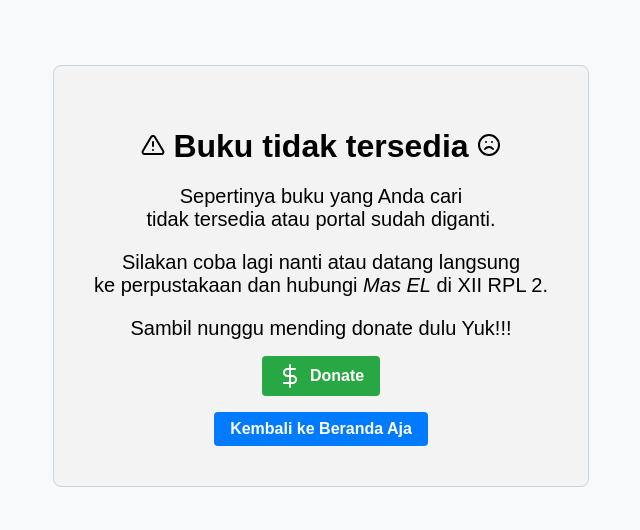
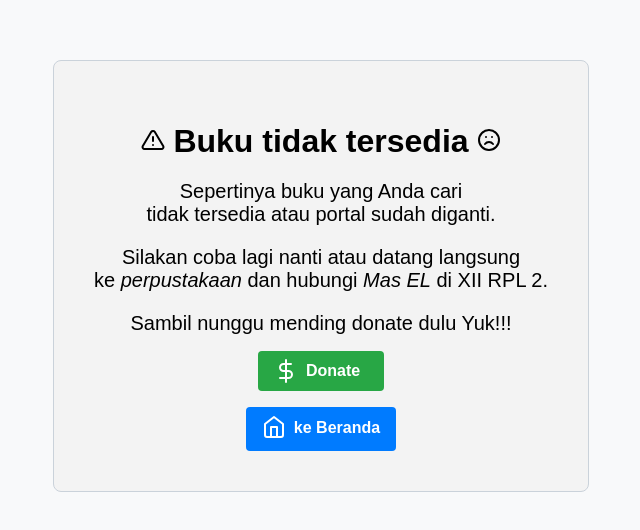
Before and after one commit to yrkifla/perpustakaan, a plain HTML site: page perpustakaan/eror/eror.html in a window 1280 px wide. Shown: the part 124-654 px from the top of the page, without its empty margins (319-959 px from the left). Drawn offline with nearby package versions, Linux system fonts and the light colour scheme.

Commit message:
up buton back

```diff
--- a/perpustakaan/eror/eror.html
+++ b/perpustakaan/eror/eror.html
@@ -13,11 +13,11 @@
         <div class="error-message text-center">
             <h1 class="display-4"><i data-feather="alert-triangle"></i> Buku tidak tersedia <i data-feather="frown"></i></h1>
             <p class="lead">Sepertinya buku yang Anda cari <br>tidak tersedia atau portal sudah diganti.</p>
-            <p class="lead">Silakan coba lagi nanti atau datang langsung <br>ke perpustakaan dan hubungi <span> Mas EL</span> di XII RPL 2.</p>
+            <p class="lead">Silakan coba lagi nanti atau datang langsung <br>ke <span>perpustakaan</span> dan hubungi <span> Mas EL</span> di XII RPL 2.</p>
             <p>Sambil nunggu mending donate dulu Yuk!!!</p>
             <div class="donate" > <a href="https://saweria.co/elanhas" target="_blank"><i data-feather="dollar-sign"></i> <span>Donate</span></a></div>
             <div class="balik">
-            <a href="../index.html" >Kembali ke Beranda Aja</a>
+            <a href="../index.html" ><i data-feather="home"></i><span> ke Beranda</span></a>
             </div>
         </div>
     </div>
--- a/perpustakaan/eror/style.css
+++ b/perpustakaan/eror/style.css
@@ -61,11 +61,13 @@ body {
     display: inline-flex;
     align-items: center;
     gap: 0.5rem;
+
 }
 
 .container .error-message .donate span {
     font-size: 1rem;
     font-weight: bold;
+    margin-right: 0.5rem;
 }
 
 
@@ -85,9 +87,17 @@ body {
 }
 
 .container .error-message .balik a {
-    color: #fff;
+     color: #fff;
     text-decoration: none;
+    display: inline-flex;
+    align-items: center;
+    gap: 0.5rem;
+}
+
+.container .error-message .balik a span {
+    font-size: 1rem;
     font-weight: bold;
+    margin-top: 0.2rem;
 }
 
 .container .error-message .balik:hover {
```
